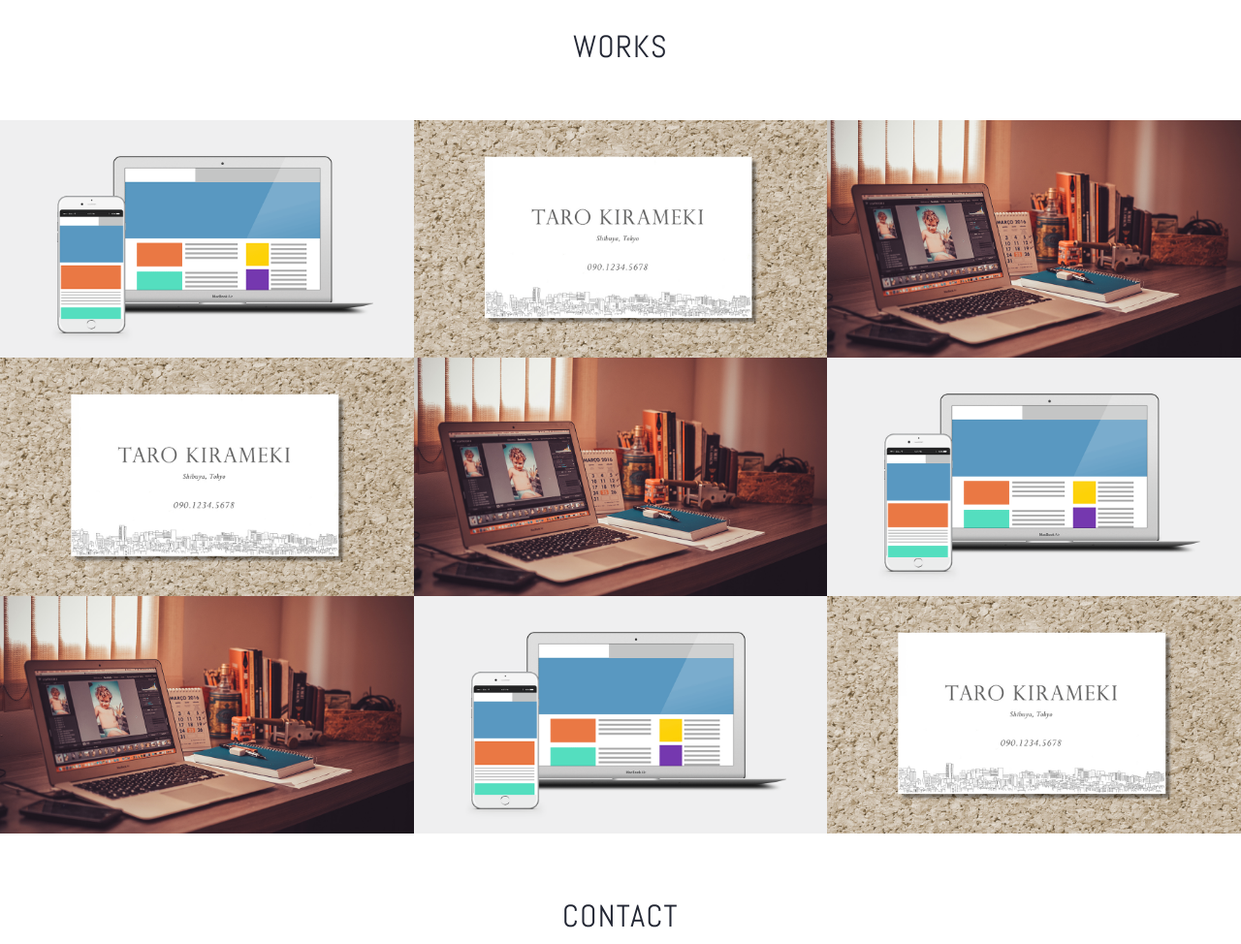
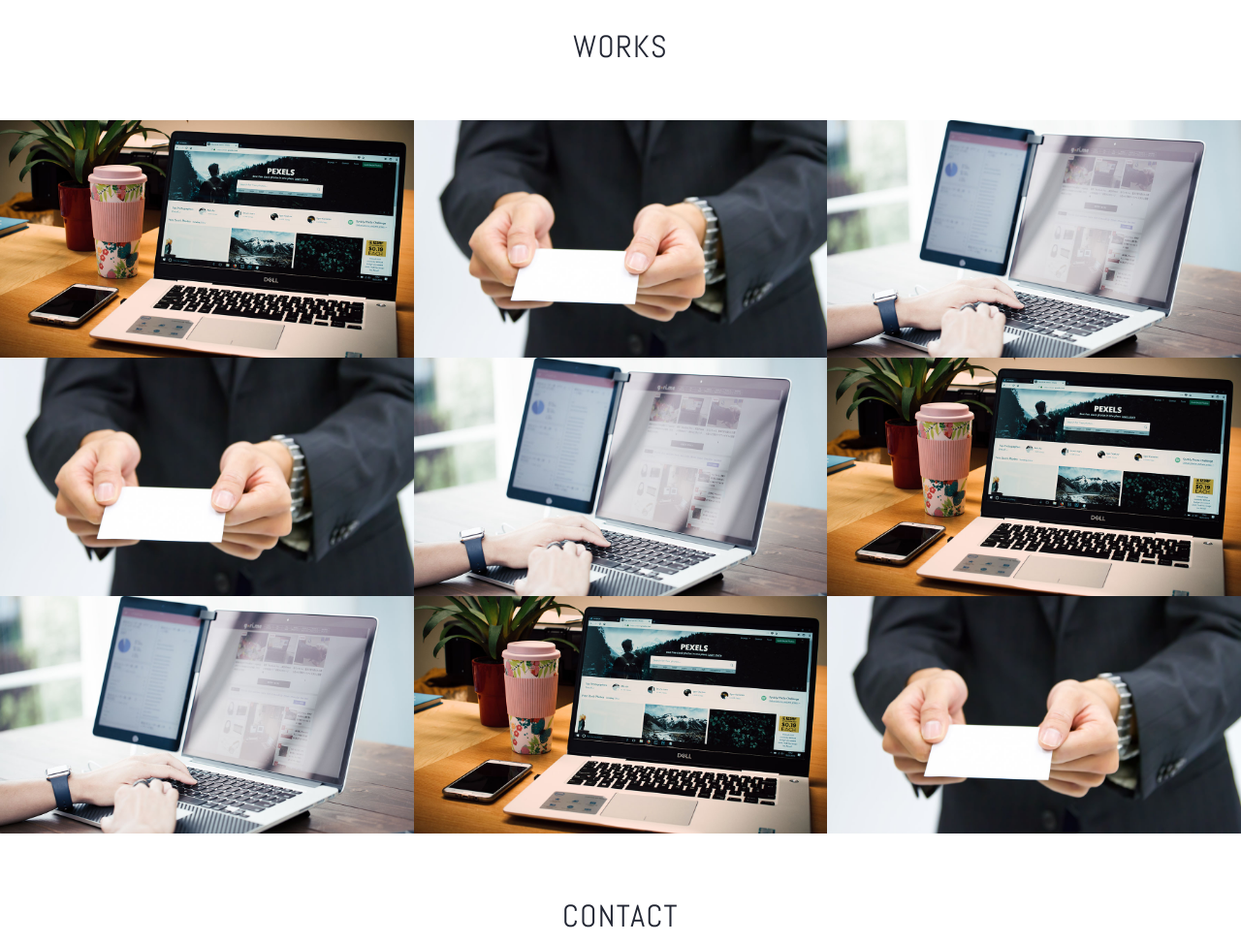
Before and after one commit to gekkensuika/gekkensuika.github.io, a plain HTML site: page index.html in a window 1280 px wide. Shown: the part 1020-1994 px from the top of the page at 97% size. Drawn offline with nearby package versions, Linux system fonts and the light colour scheme.

Commit message:
add images

```diff
--- a/index.html
+++ b/index.html
@@ -14,8 +14,8 @@
             <a href="#contact" class="button-contact"><i aria-label="お問い合わせ" class="fa fa-envelope-o"></i></a>
             <div class="profile">
                 <h1 class="site-title abel uppercase text-center">Web Designer <span>Hanako Kirameki</span></h1>
-                <img src="./images/img_profile.jpg" alt="プロフィール写真" width="140" height="140" class="block-center profile-icon">
-                <p>東京都在住のWebデザイナー、煌木花子です。これまでの経験や知識を活かし、”Webを通して課題を解決する”デザイナーになりたいと思っています。</p>
+                <img src="./images/img_profile_new.png" alt="プロフィール写真" width="140" height="140" class="block-center profile-icon">
+                <p>千葉県在住のWebデザイナー、煌木花子です。これまでの経験や知識を活かし、”Webを通して課題を解決する”デザイナーになりたいと思っています。</p>
             </div>
         </header>
         <main>
@@ -43,7 +43,7 @@
                 <h2 class="text-center">Works</h2>
                 <div class="works-box">
                     <a href="#">
-                        <img src="./images/img_work_site.png" alt="株式会社きらめき コーポレートサイト様 Webサイトデザイン">
+                        <img src="./images/site.jpg" alt="株式会社きらめき コーポレートサイト様 Webサイトデザイン">
                         <div class="works-box-inner">
                             <div class="text-center">
                                 <h3>株式会社きらめき コーポレートサイト</h3>
@@ -55,7 +55,7 @@
                 </div>
                 <div class="works-box">
                     <a href="#">
-                        <img src="./images/img_work_card.jpg" alt="きらめき太郎様 名刺デザイン">
+                        <img src="./images/card.jpg" alt="きらめき太郎様 名刺デザイン">
                         <div class="works-box-inner">
                             <div class="text-center">
                                 <h3>きらめき太郎様 名刺</h3>
@@ -67,7 +67,7 @@
                 </div>
                 <div class="works-box">
                     <a href="#">
-                        <img src="./images/img_work_blog.jpg" alt="WordPressオリジナルテーマ">
+                        <img src="./images/blog.jpg" alt="WordPressオリジナルテーマ">
                         <div class="works-box-inner">
                             <div class="text-center">
                                 <h3>ブログデザイン</h3>
@@ -79,7 +79,7 @@
                 </div>
                 <div class="works-box">
                     <a href="#">
-                        <img src="./images/img_work_card.jpg" alt="きらめき太郎様 名刺デザイン">
+                        <img src="./images/card.jpg" alt="きらめき太郎様 名刺デザイン">
                         <div class="works-box-inner">
                             <div class="text-center">
                                 <h3>きらめき太郎様 名刺</h3>
@@ -91,7 +91,7 @@
                 </div>
                 <div class="works-box">
                     <a href="#">
-                        <img src="./images/img_work_blog.jpg" alt="WordPressオリジナルテーマ">
+                        <img src="./images/blog.jpg" alt="WordPressオリジナルテーマ">
                         <div class="works-box-inner">
                             <div class="text-center">
                                 <h3>ブログデザイン</h3>
@@ -103,7 +103,7 @@
                 </div>
                 <div class="works-box">
                     <a href="#">
-                        <img src="./images/img_work_site.png" alt="株式会社きらめき コーポレートサイト様 Webサイトデザイン">
+                        <img src="./images/site.jpg" alt="株式会社きらめき コーポレートサイト様 Webサイトデザイン">
                         <div class="works-box-inner">
                             <div class="text-center">
                                 <h3>株式会社きらめき コーポレートサイト</h3>
@@ -115,7 +115,7 @@
                 </div>
                 <div class="works-box">
                     <a href="#">
-                        <img src="./images/img_work_blog.jpg" alt="WordPressオリジナルテーマ">
+                        <img src="./images/blog.jpg" alt="WordPressオリジナルテーマ">
                         <div class="works-box-inner">
                             <div class="text-center">
                                 <h3>ブログデザイン</h3>
@@ -127,7 +127,7 @@
                 </div>
                 <div class="works-box">
                     <a href="#">
-                        <img src="./images/img_work_site.png" alt="株式会社きらめき コーポレートサイト様 Webサイトデザイン">
+                        <img src="./images/site.jpg" alt="株式会社きらめき コーポレートサイト様 Webサイトデザイン">
                         <div class="works-box-inner">
                             <div class="text-center">
                                 <h3>株式会社きらめき コーポレートサイト</h3>
@@ -139,7 +139,7 @@
                 </div>
                 <div class="works-box">
                     <a href="#">
-                        <img src="./images/img_work_card.jpg" alt="きらめき太郎様 名刺デザイン">
+                        <img src="./images/card.jpg" alt="きらめき太郎様 名刺デザイン">
                         <div class="works-box-inner">
                             <div class="text-center">
                                 <h3>きらめき太郎様 名刺</h3>
```
Also changed, not shown: images/blog.jpg (added), images/card.jpg (added), images/img_profile_new.png (added), images/site.jpg (added).
